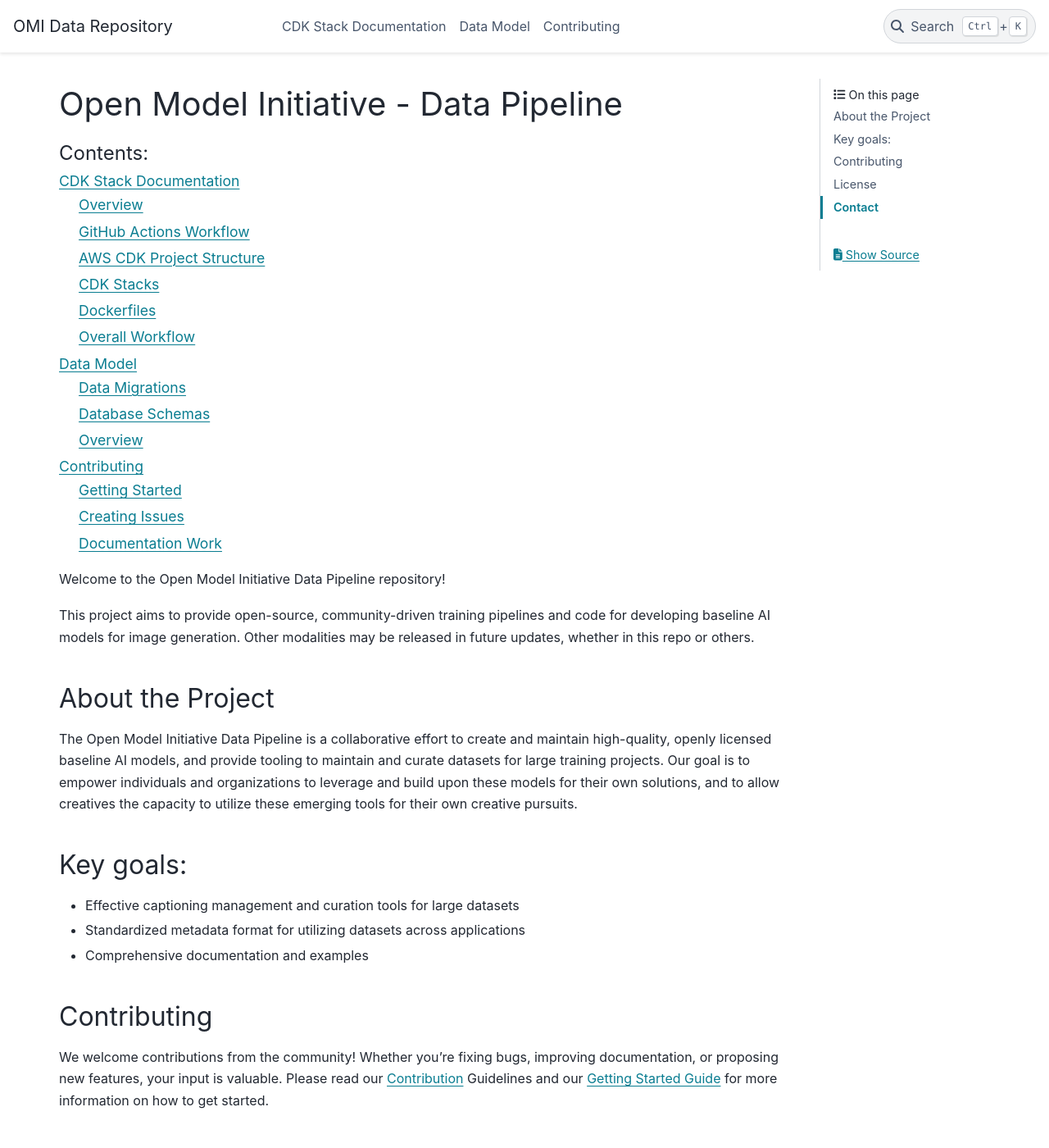
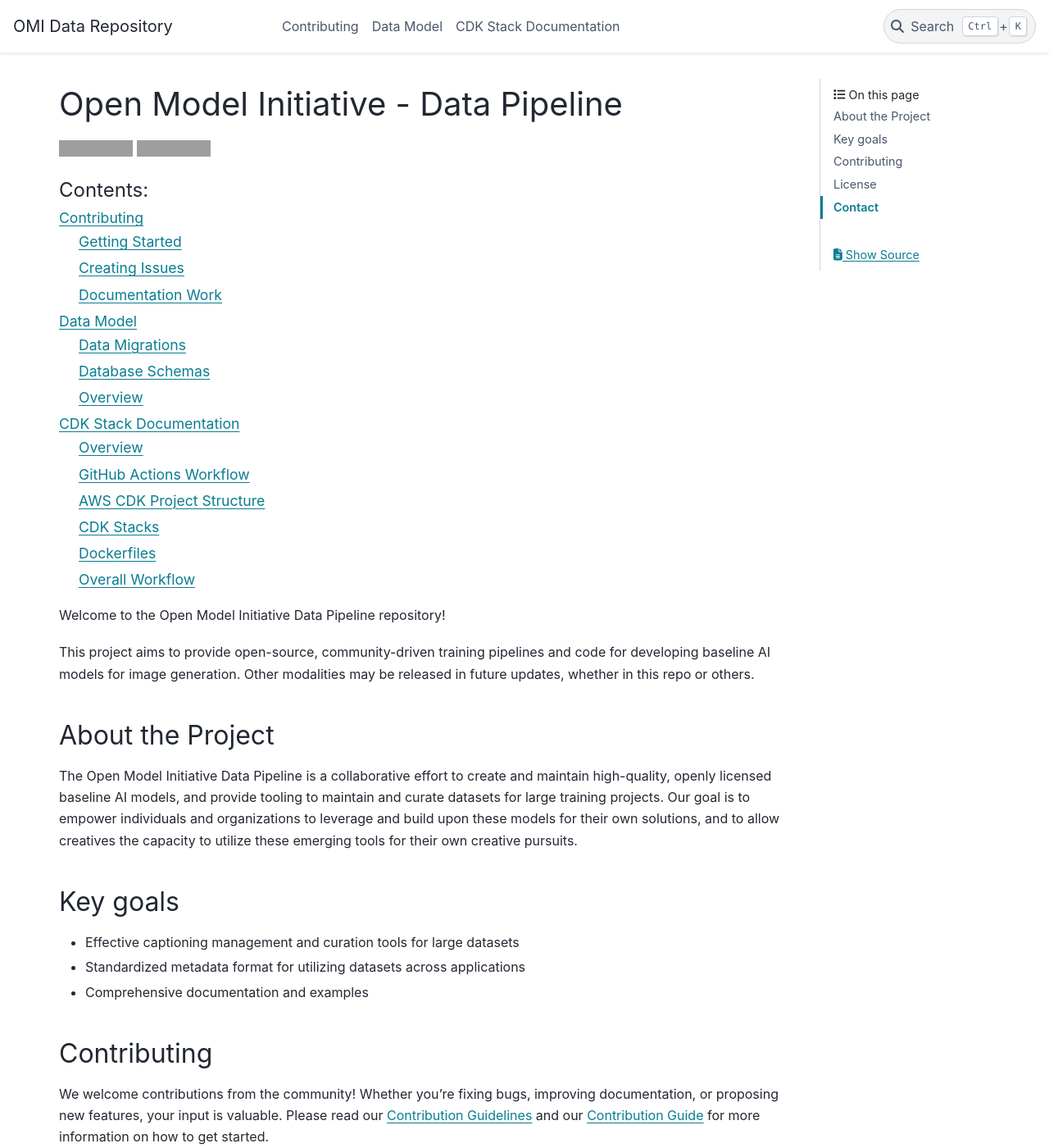
Before and after one commit to Open-Model-Initiative/OMI-Data-Pipeline, a Sphinx documentation site: the page built from doc/index.rst, in a window 1280 px wide and 1400 px high. Shown: the whole window at 82% size. Built offline with Sphinx 7.4.7 and the PyData theme 0.15.4, drawn with Linux system fonts in a browser that asks for light colours; some of the changed text lies outside the part shown; grey boxes are pictures that could not be loaded.

Commit message:
Fix up documentation home page links, badges, and document order.
Signed-off-by: Zachary Licastro <CheesyLaZanya@proton.me>

```diff
--- a/doc/index.rst
+++ b/doc/index.rst
@@ -24,8 +27,8 @@
 
 The Open Model Initiative Data Pipeline is a collaborative effort to create and maintain high-quality, openly licensed baseline AI models, and provide tooling to maintain and curate datasets for large training projects. Our goal is to empower individuals and organizations to leverage and build upon these models for their own solutions, and to allow creatives the capacity to utilize these emerging tools for their own creative pursuits.
 
-Key goals:
-----------
+Key goals
+---------
 
 - Effective captioning management and curation tools for large datasets
 - Standardized metadata format for utilizing datasets across applications
@@ -34,7 +37,7 @@
 Contributing
 ------------
 
-We welcome contributions from the community! Whether you're fixing bugs, improving documentation, or proposing new features, your input is valuable. Please read our `Contribution <CONTRIBUTING.md>`_ Guidelines and our `Getting Started Guide <GETTING_STARTED.md>`_ for more information on how to get started.
+We welcome contributions from the community! Whether you're fixing bugs, improving documentation, or proposing new features, your input is valuable. Please read our `Contribution Guidelines <https://github.com/Open-Model-Initiative/OMI-Data-Pipeline/blob/main/CONTRIBUTING.md>`_ and our `Contribution Guide <contributing/index.html>`_ for more information on how to get started.
 
 License
 -------
```
Also changed, not shown: other parts of doc/index.rst (+6 -3 lines).
